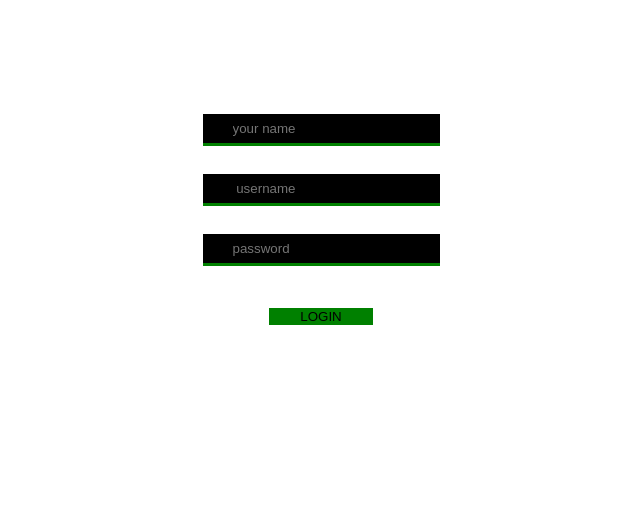
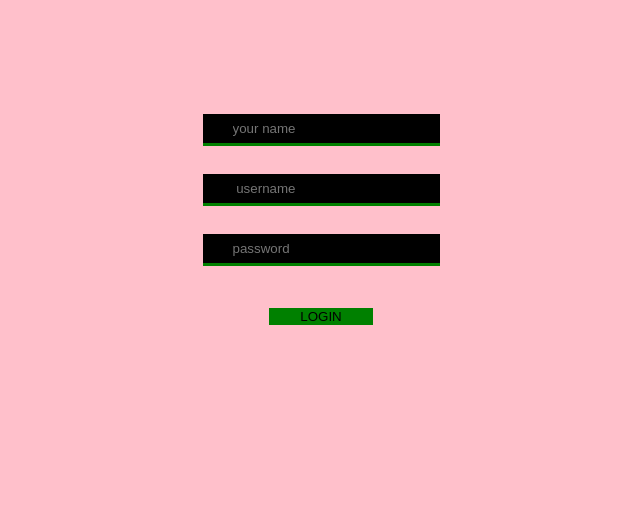
Before and after one commit to ankit123-cool/login-form, a plain HTML site: page index.html in a window 1280 px wide. Shown: the part 283-808 px from the top of the page, without its empty margins (319-959 px from the left). Drawn offline with Linux system fonts and the light colour scheme.

Commit message:
Update style.css

```diff
--- a/style.css
+++ b/style.css
@@ -1,4 +1,4 @@
-body{background-image:url("rajput.jpg") ; background-size:cover;}
+body{background-color:pink ; background-size:cover;}
 div{text-align:center; margin:200px;}
 h2{color:white; margin:100px 300px 100px 300px; border-bottom: 5px solid green; font-size:60px;}
 input{background-color:black;color:white;border:none; border-bottom: 3px solid green; margin:5px; padding:7px 30px;}
```
